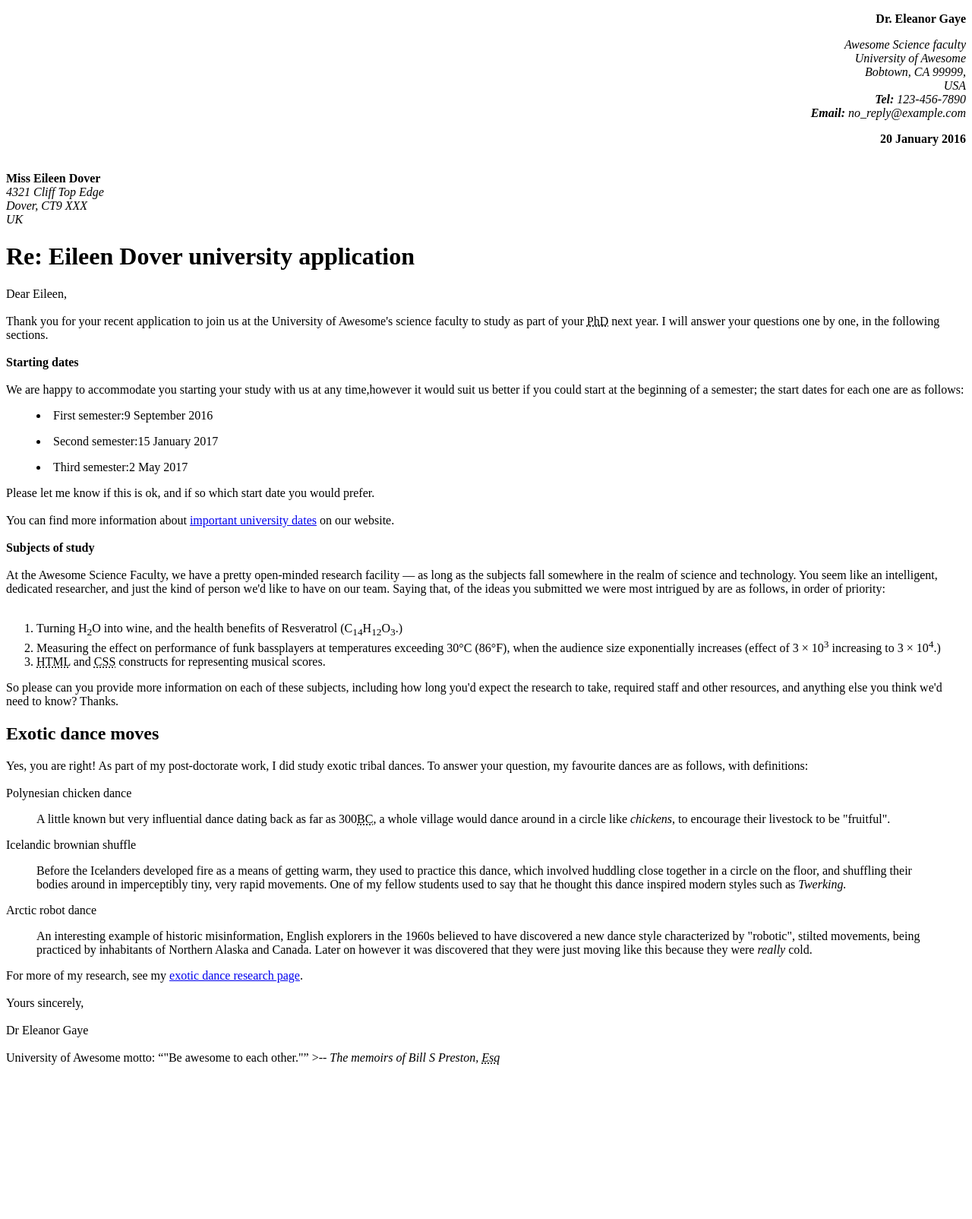
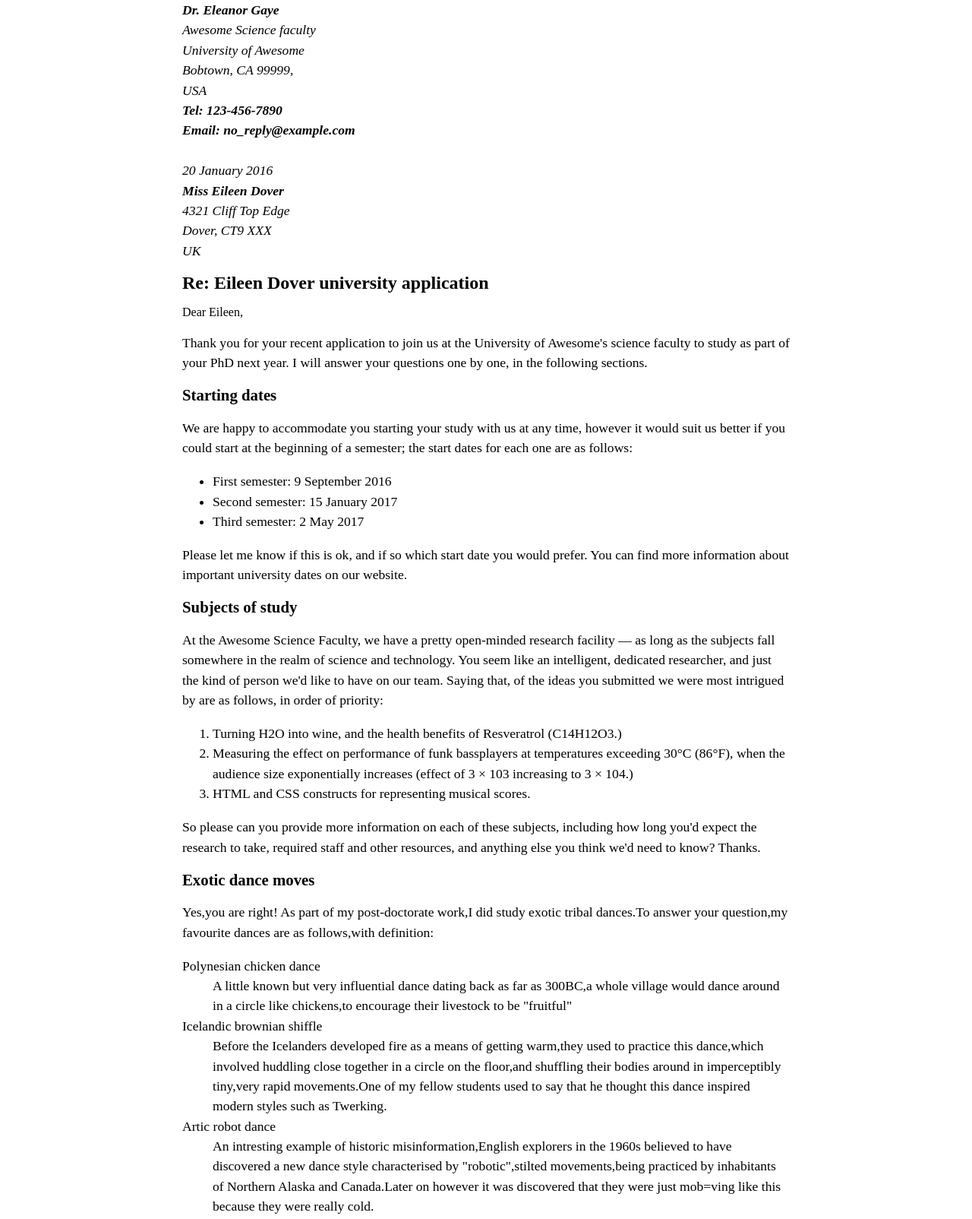
Before and after one commit to amritheshsiva/Marking_up_a_letter, a plain HTML site: page index.html in a window 1280 px wide. Shown: the top 1604 px of the page at 76% size. Before the commit the page ends 1417 px from the top, so only its background shows below. Drawn offline with Linux system fonts and the light colour scheme.

Commit message:
Update index.html

```diff
--- a/index.html
+++ b/index.html
@@ -1,75 +1,79 @@
-<!DOCTYPE HTML>
+<!DOCTYPE html>
 <html lang="en">
 <head>
     <meta charset="UTF-8">
-        <meta name="author" content="Kevin Meisenbacher">
-        <link rel="stylesheet" href="css.css">
-        <title>Re: Eileen Dover university application</title>
+    <meta name="viewport" content="width=device-width, initial-scale=1.0">
+    <title>Marking up a letter</title>
+    <link rel="stylesheet" href="style.css">
 </head>
 <body>
-       <p style="text-align:right"><strong>Dr. Eleanor Gaye</strong></p>
-        <address style="text-align:right" class="sender-column">Awesome Science faculty<br>
-        University of Awesome<br>
-        Bobtown, CA 99999,<br>
-        USA<br>
-        <strong>Tel:</strong> 123-456-7890<br>
-        <strong>Email:</strong> no_reply@example.com</address>
-
-        <p style="text-align:right"><strong>20 January 2016</strong></p>
-        <br>
-        <a><strong>Miss Eileen Dover</strong></a>
-        <address>4321 Cliff Top Edge<br>
-        <a> Dover, CT9 XXX<br>
-        </a>
-        <a>UK</a></address>
-
+    <address class="sender-coloumn">
+  <strong>
+    Dr. Eleanor Gaye <br></strong>
+    Awesome Science faculty <br>
+    University of Awesome <br>
+    Bobtown, CA 99999, <br>
+    USA <br>
+<strong>
+    Tel: 123-456-7890
+</strong> <br>
+<strong>
+    Email: no_reply@example.com
+</strong> <br><br>
+    20 January 2016 <br>
+    <strong>
+    Miss Eileen Dover <br></strong>
+    4321 Cliff Top Edge <br>
+    Dover, CT9 XXX <br>
+    UK
+</address>
 
     <h1>Re: Eileen Dover university application</h1>
 
-        <p>Dear Eileen,<br>
-        <br>
-        Thank you for your recent application to join us at the University of Awesome's science faculty to study as part of your <abbr title="Doctor of Philosophy">PhD</abbr> next year. I will answer your questions one by one, in the following sections.<br>
-       <br>
-         <strong>Starting dates</strong><br>
-        <br>
-        We are happy to accommodate you starting your study with us at any time,however it would suit us better if you could start at the beginning of a semester; the start dates for each one are as follows:</p>
+    Dear Eileen,<br>
 
-        <blockquote><li>First semester:<time datetime="2016-09-09">9 September 2016</time></blockquote>
-        <blockquote><li>Second semester:<time datetime="2017-01-15">15 January 2017</time></blockquote>
-        <blockquote><li>Third semester:<time datetime="2017-05-02">2 May 2017</time></blockquote></blockquote>
+   <p>Thank you for your recent application to join us at the University of Awesome's science faculty to study as part of your PhD next year. I will answer your questions one by one, in the following sections.</p>
 
-        <p>Please let me know if this is ok, and if so which start date you would prefer.<br>
-        <br>
-        You can find more information about  <a href="https://example.com" title="University of Awesome">important university dates</a> on our website.<br>
-        <br>
+    <h2>Starting dates</h2>
 
-        <strong>Subjects of study</strong><br>
-        <br>
-        At the Awesome Science Faculty, we have a pretty open-minded research facility — as long as the subjects fall somewhere in the realm of science and technology. You seem like an intelligent, dedicated researcher, and just the kind of person we'd like to have on our team. Saying that, of the ideas you submitted we were most intrigued by are as follows, in order of priority:<br>
-        <br>
-        <ol><li>Turning H<sub>2</sub>O into wine, and the health benefits of Resveratrol (C<sub>14</sub>H<sub>12</sub>O<sub>3</sub>.)</li>
-        <li>Measuring the effect on performance of funk bassplayers at temperatures exceeding 30°C (86°F), when the audience size exponentially increases (effect of 3 × 10<sup>3</sup> increasing to 3 × 10<sup>4</sup>.)</li>
-        <li><abbr title="Hypertext Markup Language">HTML</abbr> and <abbr title="Cascading Stylesheets">CSS</abbr> constructs for representing musical scores.<br></li></ol>
+    <p>We are happy to accommodate you starting your study with us at any time, however it would suit us better if you could start at the beginning of a semester; the start dates for each one are as follows:</p>
+ <ul>
+    <li>First semester: 9 September 2016</li>
+   <li> Second semester: 15 January 2017</li>
+  <li>  Third semester: 2 May 2017</li>
+</ul>
+   <p>Please let me know if this is ok, and if so which start date you would prefer.
 
+    You can find more information about important university dates on our website.</p>
+
+    <h2>Subjects of study</h2>
+
+   <p> At the Awesome Science Faculty, we have a pretty open-minded research facility — as long as the subjects fall somewhere in the realm of science and technology. You seem like an intelligent, dedicated researcher, and just the kind of person we'd like to have on our team. Saying that, of the ideas you submitted we were most intrigued by are as follows, in order of priority:</p>
+  <ol>
+    <li>Turning H2O into wine, and the health benefits of Resveratrol (C14H12O3.)</li>
+   <li> Measuring the effect on performance of funk bassplayers at temperatures exceeding 30°C (86°F), when the audience size exponentially increases (effect of 3 × 103 increasing to 3 × 104.) </li>
+    <li>HTML and CSS constructs for representing musical scores.</li>
+</ol>
    <p>So please can you provide more information on each of these subjects, including how long you'd expect the research to take, required staff and other resources, and anything else you think we'd need to know? Thanks.</p>
 
+
    <h2>Exotic dance moves</h2>
+   <p>Yes,you are right! As part of my post-doctorate work,I did study exotic tribal dances.To answer your question,my favourite dances are as follows,with definition:</p>
+   <dl>
+   <dt>Polynesian chicken dance</dt>
+   <dd>A little known but very influential dance dating back as far as 300BC,a whole village would dance around in a circle like chickens,to encourage their livestock to be "fruitful"</dd>
+   <dt>Icelandic brownian shiffle</dt>
+   <dd>Before the Icelanders developed fire as a means of getting warm,they used to practice this dance,which involved huddling close together in a circle on the floor,and shuffling their bodies around in imperceptibly tiny,very rapid movements.One of my fellow students used to say that he thought this dance inspired modern styles such as Twerking.</dd>
+   <dt>Artic robot dance</dt>
+   <dd>An intresting example of historic misinformation,English explorers in the 1960s believed to have discovered a new dance style characterised by "robotic",stilted movements,being practiced by inhabitants of Northern Alaska and Canada.Later on however it was discovered that they were just mob=ving like this because they were really cold.</dd>
+   </dl>
+   <br>
+   <p>For more of my research,see my <a href="http://example.com">exotic dance research page</a> on our website.</p>
+   <br>
+   <p>Yours sincerly,</p>
 
-        <a>Yes, you are right! As part of my post-doctorate work, I did study exotic tribal dances. To answer your question, my favourite dances are as follows, with definitions:</a>
-        <br>
-        <br>
-        Polynesian chicken dance
-        <blockquote>A little known but very influential dance dating back as far as 300<abbr title="Before Christ">BC</abbr>, a whole village would dance around in a circle like <em>chickens</em>, to encourage their livestock to be "fruitful".</blockquote>
-        Icelandic brownian shuffle
-        <blockquote>Before the Icelanders developed fire as a means of getting warm, they used to practice this dance, which involved huddling close together in a circle on the floor, and shuffling their bodies around in imperceptibly tiny, very rapid movements. One of my fellow students used to say that he thought this dance inspired modern styles such as <em>Twerking.</em></blockquote>
-        Arctic robot dance
-        <blockquote>An interesting example of historic misinformation, English explorers in the 1960s believed to have discovered a new dance style characterized by "robotic", stilted movements, being practiced by inhabitants of Northern Alaska and Canada. Later on however it was discovered that they were just moving like this because they were <em>really</em> cold.</blockquote>
+   <strong>Dr Rohan Reji</strong>
+   <p>University of Awesome motto: <q>Be awesome to each other.</q>--The memoirs of Bill S Preston,Esq</p>
 
-        <p>For more of my research, see my <a href="https://example.com" title="Exotic Dance Research">exotic dance research page</a>.<br>
-        <br>
-        Yours sincerely,<br><br>
-        <a>Dr Eleanor Gaye</a><br>
-        <br>
-        University of Awesome motto: <q cite="http://example.com">"Be awesome to each other."</q> ><em>-- The memoirs of Bill S Preston, </a><abbr title="esquire">Esq</em></abbr></p></address>
 </body>
 </html>
```
Lines whose indentation alone changed are shown as unchanged.
